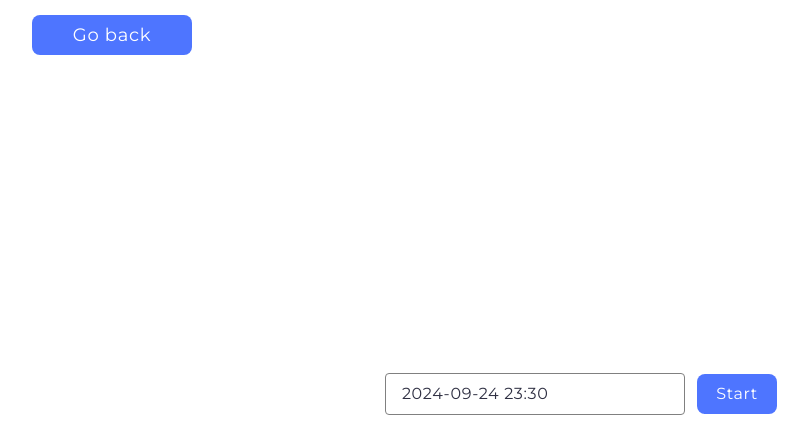
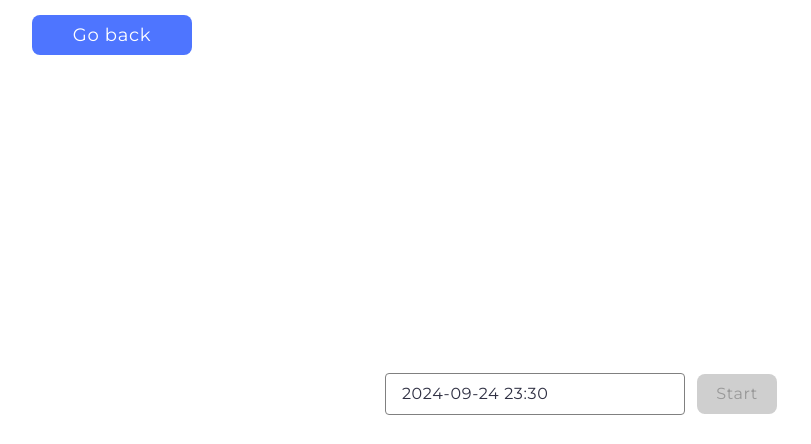
Before and after one commit to KarinaShcherbakova/goit-js-hw-10, a plain HTML site: page 1-timer.html in a window 1280 px wide. Shown: the top 444 px of the page, without its empty margins (59-870 px from the left). Drawn offline with nearby package versions, Linux system fonts and the light colour scheme.

Commit message:
Deploying to gh-pages from @ KarinaShcherbakova/goit-js-hw-10@4a19cecf27a23a62469b71bacfd35f9d9f42612e 🚀

```diff
--- a/1-timer.html
+++ b/1-timer.html
@@ -27,7 +27,9 @@
     <div class="container-timer">
       <div class="container-input-btn">
         <input class="input-calendar" type="text" id="datetime-picker" />
-        <button class="input-btn" type="button" data-start>Start</button>
+        <button class="input-btn" type="button" data-start disabled>
+          Start
+        </button>
       </div>
       <div class="timer">
         <div class="field">
--- a/1-timer.js
+++ b/1-timer.js
@@ -1,2 +1,2 @@
-import"./assets/modulepreload-polyfill-B5Qt9EMX.js";/* empty css                      */import{f as h,i as d}from"./assets/vendor-BbbuE1sJ.js";const s=document.querySelector("[data-start]"),r=document.querySelector("#datetime-picker"),y=document.querySelector("[data-days]"),p=document.querySelector("[data-hours]"),S=document.querySelector("[data-minutes]"),g=document.querySelector("[data-seconds]");let c,u=null;const C={enableTime:!0,time_24hr:!0,defaultDate:new Date,minuteIncrement:1,onClose(e){const t=e[0];t<=new Date?(d.warning({title:"Warning",message:"Please choose a date in the future"}),s.disabled=!0):(u=t,s.disabled=!1)}};h(r,C);function D(e){const i=Math.floor(e/864e5),l=Math.floor(e%864e5/36e5),m=Math.floor(e%864e5%36e5/6e4),f=Math.floor(e%864e5%36e5%6e4/1e3);return{days:i,hours:l,minutes:m,seconds:f}}function o(e){return String(e).padStart(2,"0")}function T({days:e,hours:t,minutes:n,seconds:a}){y.textContent=o(e),p.textContent=o(t),S.textContent=o(n),g.textContent=o(a)}s.addEventListener("click",()=>{s.disabled=!0,r.disabled=!0,c=setInterval(()=>{const t=u-new Date;if(t<=0){clearInterval(c),d.success({title:"Success",message:"Countdown has ended!"}),r.disabled=!1;return}const n=D(t);T(n)},1e3)});
+import"./assets/modulepreload-polyfill-B5Qt9EMX.js";/* empty css                      */import{f as y,i as l}from"./assets/vendor-BbbuE1sJ.js";const t=document.querySelector("[data-start]"),s=document.querySelector("#datetime-picker"),p=document.querySelector("[data-days]"),S=document.querySelector("[data-hours]"),b=document.querySelector("[data-minutes]"),g=document.querySelector("[data-seconds]");let u=null,a=null;t.disabled=!0;function q(e){const r=Math.floor(e/864e5),m=Math.floor(e%864e5/36e5),h=Math.floor(e%864e5%36e5/6e4),f=Math.floor(e%864e5%36e5%6e4/1e3);return{days:r,hours:m,minutes:h,seconds:f}}function o(e){return String(e).padStart(2,"0")}y(s,{enableTime:!0,time_24hr:!0,defaultDate:new Date,minuteIncrement:1,onClose(e){a=e[0],a<=new Date?(l.error({title:"Error",message:"Please choose a date in the future",position:"topRight"}),t.disabled=!0):t.disabled=!1}});t.addEventListener("click",()=>{t.disabled=!0,s.disabled=!0,u=setInterval(()=>{const n=a-new Date;if(n<=0){clearInterval(u),s.disabled=!1,l.success({title:"Success",message:"Countdown completed!",position:"topRight"});return}const{days:d,hours:c,minutes:i,seconds:r}=q(n);p.textContent=o(d),S.textContent=o(c),b.textContent=o(i),g.textContent=o(r)},1e3)});
 //# sourceMappingURL=1-timer.js.map
--- a/2-snackbar.js
+++ b/2-snackbar.js
@@ -1,2 +1,2 @@
-import"./assets/modulepreload-polyfill-B5Qt9EMX.js";/* empty css                      */import{i as r}from"./assets/vendor-BbbuE1sJ.js";document.querySelector(".form").addEventListener("submit",function(t){t.preventDefault();const s=Number(t.target.delay.value),i=t.target.state.value;new Promise((e,o)=>{setTimeout(()=>{i==="fulfilled"?e(s):o(s)},s)}).then(e=>{r.success({title:"✅ Success",message:`Fulfilled promise in ${e}ms`})}).catch(e=>{r.error({title:"❌ Error",message:`Rejected promise in ${e}ms`})})});
+import"./assets/modulepreload-polyfill-B5Qt9EMX.js";/* empty css                      */import{i as r}from"./assets/vendor-BbbuE1sJ.js";const s=document.querySelector(".form");s.addEventListener("submit",e=>{e.preventDefault();const i=Number(s.elements.delay.value),o=s.elements.state.value;m(i,o).then(t=>{r.success({title:"Success",message:`✅ Fulfilled promise in ${t}ms`,position:"topRight"})}).catch(t=>{r.error({title:"Error",message:`❌ Rejected promise in ${t}ms`,position:"topRight"})}),s.reset()});function m(e,i){return new Promise((o,t)=>{setTimeout(()=>{i==="fulfilled"?o(e):t(e)},e)})}
 //# sourceMappingURL=2-snackbar.js.map
```
Also changed, not shown: 2 other files.
